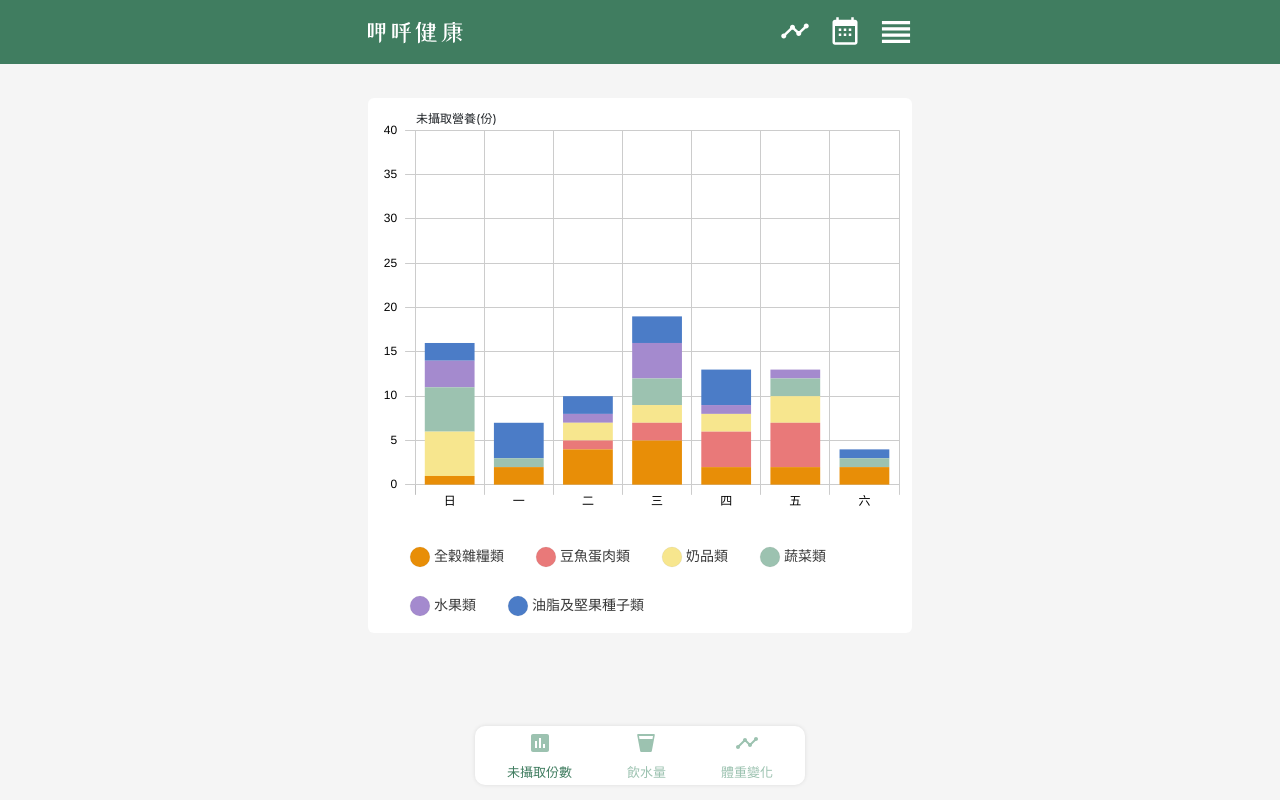
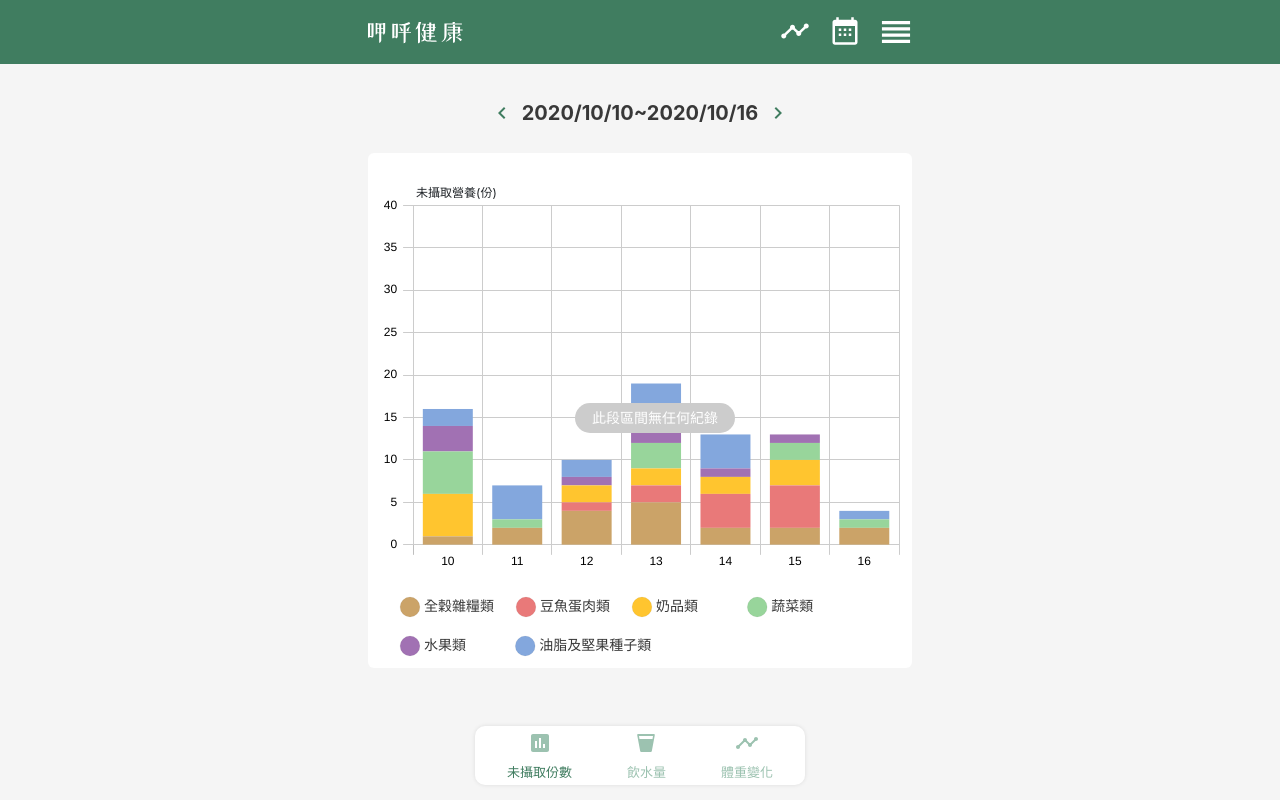
Before and after one commit to yachen168/Healthy-Eating, a Vue app: page /recording/chart/nutrition-intake in a window 1280 px wide. Built offline with nearby package versions, Linux system fonts and the light colour scheme; no server answers; what vue-cropper would draw is missing.

Commit message:
feat: 體重紀錄圖表

```diff
--- a/src/router/index.js
+++ b/src/router/index.js
@@ -307,7 +307,14 @@ const routes = [
             component: () =>
               import(
                 /* webpackChunkName: "weight-chart" */ "@/views/charts/WeightChart.vue"
-              )
+              ),
+            beforeEnter: async (to, from, next) => {
+              await store.dispatch(
+                "fetchAllWeights",
+                store.getters.userProfile.id
+              );
+              next();
+            }
           }
         ]
       }
--- a/src/store/weight.js
+++ b/src/store/weight.js
@@ -84,6 +84,25 @@ export default {
     },
     datesHaveBeenRecorded_weight(state) {
       return state.allWeights.map(item => new Date(item.created_at));
+    },
+    weightsInSearchedPeriod(state, getters, rootState, rootGetters) {
+      const datesInSearchedPeriod = rootGetters.datesInSearchedPeriod;
+      const datesHaveBeenRecorded = state.allWeights.reduce(
+        (obj, currentValue) => {
+          const date = currentValue.created_at.split(" ")[0];
+          obj[date] = currentValue.weight;
+          return obj;
+        },
+        {}
+      );
+
+      return datesInSearchedPeriod.map(item => {
+        if (item in datesHaveBeenRecorded) {
+          return datesHaveBeenRecorded[item];
+        } else {
+          return null;
+        }
+      });
     }
   }
 };
--- a/src/views/charts/NutritionIntakeChart.vue
+++ b/src/views/charts/NutritionIntakeChart.vue
@@ -1,64 +1,74 @@
 <template>
   <div class="chart-container">
+    <DateController
+      :datePeriodOfChart="$store.getters.datePeriodOfChart"
+      @toPreviosWeek="
+        $store.commit('previousWeek');
+        fillData();
+      "
+      @toNextWeek="
+        $store.commit('nextWeek');
+        fillData();
+      "
+    ></DateController>
     <div class="chart">
-      <Chart :height="500" :chart-data="chartdata" :options="options" />
-      <span class="y-scalelabel y-scalelabel-0">未攝取營養(份)</span>
+      <Chart :height="465" :chart-data="chartdata" :options="options" />
+      <span class="y-scalelabel">未攝取營養(份)</span>
     </div>
+    <Message />
   </div>
 </template>
 
 <script>
+import DateController from "@/components/charts/DateController";
 import Chart from "@/components/charts/Chart";
+import Message from "@/components/charts/Message";
 
 export default {
   components: {
-    Chart
+    DateController,
+    Chart,
+    Message
   },
   data() {
     return {
       chartdata: {
-        labels: ["日", "一", "二", "三", "四", "五", "六"],
+        labels: this.$store.getters.labelDatesOfChart,
         datasets: [
           {
             type: "bar",
             label: "全穀雜糧類",
-            id: "y-axis-0",
-            backgroundColor: "#E88E07",
+            backgroundColor: "#CBA368",
             data: [1, 2, 4, 5, 2, 2, 2]
           },
           {
             type: "bar",
             label: "豆魚蛋肉類",
-            yAxisID: "y-axis-0",
             backgroundColor: "#E97979",
             data: [0, 0, 1, 2, 4, 5, 0]
           },
           {
             type: "bar",
-            label: "奶品類",
-            yAxisID: "y-axis-0",
-            backgroundColor: "#F7E68E",
+            label: "奶品類       ",
+            backgroundColor: "#FFC52F",
             data: [5, 0, 2, 2, 2, 3, 0]
           },
           {
             type: "bar",
             label: "蔬菜類",
-            yAxisID: "y-axis-0",
-            backgroundColor: "#9CC2B0",
+            backgroundColor: "#98D59B",
             data: [5, 1, 0, 3, 0, 2, 1]
           },
           {
             type: "bar",
-            label: "水果類",
-            yAxisID: "y-axis-0",
-            backgroundColor: "#A48ACE",
+            label: "水果類       ",
+            backgroundColor: "#A171B3",
             data: [3, 0, 1, 4, 1, 1, 0]
           },
           {
             type: "bar",
             label: "油脂及堅果種子類",
-            yAxisID: "y-axis-0",
-            backgroundColor: "#4B7CC7",
+            backgroundColor: "#83A7DD",
             data: [2, 4, 2, 3, 4, 0, 1]
           }
         ]
@@ -73,7 +83,7 @@ export default {
             usePointStyle: true,
             boxWidth: 22,
             fontSize: 14,
-            padding: 35,
+            padding: 25,
             fontColor: "#383838"
           }
         },
@@ -93,12 +103,11 @@ export default {
             {
               stacked: true,
               position: "left",
-              id: "y-axis-0",
               ticks: {
                 max: 40,
                 min: 0,
                 fontColor: "black",
-                padding: 8
+                padding: 6
               },
               gridLines: {
                 color: "#ccc",
@@ -121,14 +130,14 @@ export default {
 .chart {
   position: relative;
   max-width: 800px;
-  padding: 25px 10px 10px;
+  padding: 45px 10px 5px;
   background-color: #fff;
   margin: 0 auto;
   border-radius: 6px;
   .y-scalelabel {
     position: absolute;
     font-size: 12px;
-    top: 12px;
+    top: 31px;
     left: 48px;
   }
 }
--- a/src/views/charts/WeightChart.vue
+++ b/src/views/charts/WeightChart.vue
@@ -1,23 +1,39 @@
 <template>
-  <div class="container">
+  <div class="chart-container">
+    <DateController
+      :datePeriodOfChart="$store.getters.datePeriodOfChart"
+      @toPreviosWeek="
+        $store.commit('previousWeek');
+        fillData();
+      "
+      @toNextWeek="
+        $store.commit('nextWeek');
+        fillData();
+      "
+    ></DateController>
     <div class="chart">
-      <Chart :height="400" :chart-data="chartdata" :options="options" />
-      <span class="y-scalelabel y-scalelabel-0">體重(公斤)</span>
+      <Chart :height="310" :chart-data="chartdata" :options="options" />
+      <span class="y-scalelabel">體重(公斤)</span>
     </div>
+    <Message v-if="isShowNoDataMessage" />
   </div>
 </template>
 
 <script>
+import DateController from "@/components/charts/DateController";
 import Chart from "@/components/charts/Chart";
+import Message from "@/components/charts/Message";
 
 export default {
   components: {
-    Chart
+    DateController,
+    Chart,
+    Message
   },
   data() {
     return {
       chartdata: {
-        labels: ["日", "一", "二", "三", "四", "五", "六"],
+        labels: this.$store.getters.labelDatesOfChart,
         datasets: [
           {
             type: "line",
@@ -25,13 +41,12 @@ export default {
             pointRadius: 5,
             pointHoverRadius: 8,
             label: "體重",
-            yAxisID: "y-axis-0",
             backgroundColor: "transparent",
             pointBackgroundColor: "#407D60",
             pointBorderColor: "#407D60",
             borderColor: "#407D60",
             borderWidth: 1,
-            data: [50.2, 50.8, 51.6, 51, 51.4, 51, 50.6]
+            data: this.$store.getters.weightsInSearchedPeriod
           }
         ]
       },
@@ -44,67 +59,83 @@ export default {
         scales: {
           xAxes: [
             {
-              stacked: true,
               ticks: {
                 fontColor: "black"
               },
               gridLines: {
-                color: "#ccc"
+                color: "#ccc",
+                zeroLineColor: "black"
               }
             }
           ],
           yAxes: [
             {
-              stacked: true,
-              position: "left",
-              id: "y-axis-0",
               ticks: {
-                max: 40,
-                min: 0,
                 fontColor: "black",
-                padding: 8,
-                callback: function(value, index, values) {
-                  return `${value} 份`;
-                }
+                padding: 6,
+                min: 40
               },
               gridLines: {
-                color: "#ccc",
                 zeroLineColor: "#ccc"
-              }
-            },
-            {
-              id: "y-axis-0",
-              ticks: {
-                max: 55,
-                min: 45,
-                fontColor: "black",
-                padding: 8
               }
             }
           ]
         }
       }
     };
+  },
+  methods: {
+    async fillData() {
+      await this.$store.dispatch(
+        "fetchAllWeights",
+        this.$store.getters.userProfile.id
+      );
+      this.chartdata = {
+        labels: this.$store.getters.labelDatesOfChart,
+        datasets: [
+          {
+            type: "line",
+            pointStyle: "rectRot",
+            pointRadius: 5,
+            pointHoverRadius: 8,
+            label: "體重",
+            backgroundColor: "transparent",
+            pointBackgroundColor: "#407D60",
+            pointBorderColor: "#407D60",
+            borderColor: "#407D60",
+            borderWidth: 1,
+            data: this.$store.getters.weightsInSearchedPeriod
+          }
+        ]
+      };
+    }
+  },
+  computed: {
+    isShowNoDataMessage() {
+      return this.$store.getters.weightsInSearchedPeriod.every(item => {
+        return item === null;
+      });
+    }
   }
 };
 </script>
 
 <style lang="scss" scoped>
-.container {
+.chart-container {
   position: relative;
 }
 
 .chart {
   position: relative;
   max-width: 800px;
-  padding: 25px 10px 10px;
+  padding: 45px 10px 5px;
   background-color: #fff;
-  margin: 50px auto;
+  margin: 0 auto;
   border-radius: 6px;
   .y-scalelabel {
     position: absolute;
     font-size: 12px;
-    top: 12px;
+    top: 31px;
     left: 48px;
   }
 }
```
